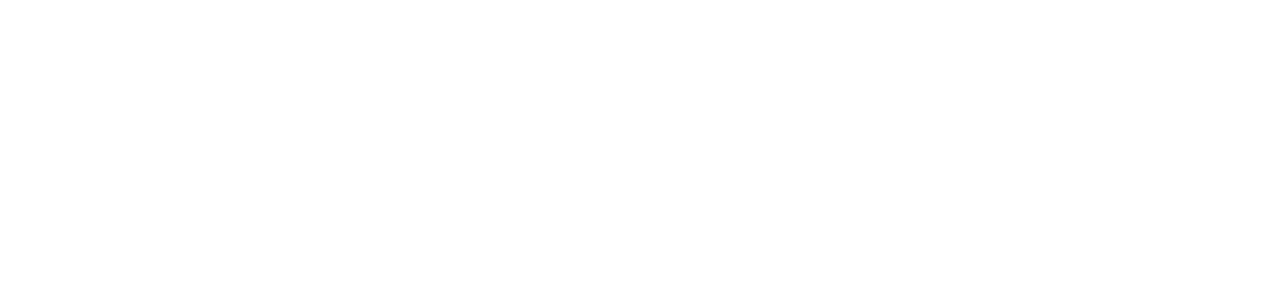
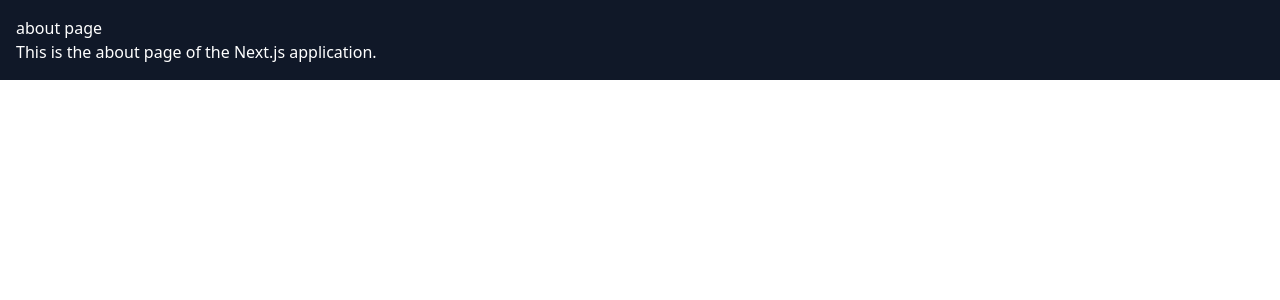
Before and after one commit to Aashik9567/NextJs_Learning, a Next.js app: page /about in a window 1280 px wide. Shown: the top 300 px of the page. Built offline with nearby package versions, Linux system fonts and the light colour scheme.

Commit message:
Update dependencies and enhance routing with new pages and error handling

```diff
--- a/postcss.config.mjs
+++ b/postcss.config.mjs
@@ -1,5 +1,6 @@
 const config = {
-  plugins: ["@tailwindcss/postcss"],
+  plugins: {
+    "@tailwindcss/postcss": {},
+  },
 };
-
 export default config;
--- a/src/app/about/page.tsx
+++ b/src/app/about/page.tsx
@@ -2,7 +2,7 @@ import React from 'react'
 
 const page = () => {
   return (
-    <div>
+    <div className='bg-gray-900 text-white p-4'>
      <h1>about page </h1>
       <p>This is the about page of the Next.js application.</p>
     </div>
--- /dev/null
+++ b/src/app/docs/[[...slug]]/page.tsx
@@ -0,0 +1,30 @@
+import React from 'react'
+
+const DocsDetail = async( {params}:{
+    params:Promise<{slug: string[]}>
+}) => {
+    const {slug} = await params;
+     if (slug?.length === 1) {
+            return (
+                <div>
+                    <h1>Docs Category: {slug[0]}</h1>
+                    <p>Explore the {slug[0]} category documentation.</p>
+                </div>
+            )
+        }else if (slug?.length === 2) {
+            return (
+                <div>
+                    <h1>Docs Topic: {slug[0]} - {slug[1]}</h1>
+                    <p>Learn about {slug[1]} in the {slug[0]} category.</p>
+                </div>
+            )
+        }
+
+  return (
+    <div>
+      <h1>Docs Page</h1>
+    </div>
+  )
+}
+
+export default DocsDetail
--- a/src/app/global.css
+++ b/src/app/global.css
@@ -1,144 +1 @@
 @import "tailwindcss";
-@plugin "tailwindcss-animate";
-@custom-variant dark (&:is(.dark *));
-
-/* Inline theme variables */
-@theme inline {
-  --color-background: var(--background);
-  --color-foreground: var(--foreground);
-  --font-sans: var(--font-geist-sans);
-  --font-mono: var(--font-geist-mono);
-  --color-sidebar-ring: var(--sidebar-ring);
-  --color-sidebar-border: var(--sidebar-border);
-  --color-sidebar-accent-foreground: var(--sidebar-accent-foreground);
-  --color-sidebar-accent: var(--sidebar-accent);
-  --color-sidebar-primary-foreground: var(--sidebar-primary-foreground);
-  --color-sidebar-primary: var(--sidebar-primary);
-  --color-sidebar-foreground: var(--sidebar-foreground);
-  --color-sidebar: var(--sidebar);
-  --color-chart-5: var(--chart-5);
-  --color-chart-4: var(--chart-4);
-  --color-chart-3: var(--chart-3);
-  --color-chart-2: var(--chart-2);
-  --color-chart-1: var(--chart-1);
-  --color-ring: var(--ring);
-  --color-input: var(--input);
-  --color-border: var(--border);
-  --color-destructive-foreground: var(--destructive-foreground);
-  --color-destructive: var(--destructive);
-  --color-accent-foreground: var(--accent-foreground);
-  --color-accent: var(--accent);
-  --color-muted-foreground: var(--muted-foreground);
-  --color-muted: var(--muted);
-  --color-secondary-foreground: var(--secondary-foreground);
-  --color-secondary: var(--secondary);
-  --color-primary-foreground: var(--primary-foreground);
-  --color-primary: var(--primary);
-  --color-popover-foreground: var(--popover-foreground);
-  --color-popover: var(--popover);
-  --color-card-foreground: var(--card-foreground);
-  --color-card: var(--card);
-  --radius-sm: calc(var(--radius) - 4px);
-  --radius-md: calc(var(--radius) - 2px);
-  --radius-lg: var(--radius);
-  --radius-xl: calc(var(--radius) + 4px);
-}
-
-:root {
-  --background: oklch(1 0 0);
-  --foreground: oklch(0.145 0 0);
-  --card: oklch(1 0 0);
-  --card-foreground: oklch(0.145 0 0);
-  --popover: oklch(1 0 0);
-  --popover-foreground: oklch(0.145 0 0);
-  --primary: oklch(0.205 0 0);
-  --primary-foreground: oklch(0.985 0 0);
-  --secondary: oklch(0.97 0 0);
-  --secondary-foreground: oklch(0.205 0 0);
-  --muted: oklch(0.97 0 0);
-  --muted-foreground: oklch(0.556 0 0);
-  --accent: oklch(0.97 0 0);
-  --accent-foreground: oklch(0.205 0 0);
-  --destructive: oklch(0.577 0.245 27.325);
-  --destructive-foreground: oklch(0.577 0.245 27.325);
-  --border: oklch(0.922 0 0);
-  --input: oklch(0.922 0 0);
-  --ring: oklch(0.708 0 0);
-  --chart-1: oklch(0.646 0.222 41.116);
-  --chart-2: oklch(0.6 0.118 184.704);
-  --chart-3: oklch(0.398 0.07 227.392);
-  --chart-4: oklch(0.828 0.189 84.429);
-  --chart-5: oklch(0.769 0.188 70.08);
-  --radius: 0.625rem;
-  --sidebar: oklch(0.985 0 0);
-  --sidebar-foreground: oklch(0.145 0 0);
-  --sidebar-primary: oklch(0.205 0 0);
-  --sidebar-primary-foreground: oklch(0.985 0 0);
-  --sidebar-accent: oklch(0.97 0 0);
-  --sidebar-accent-foreground: oklch(0.205 0 0);
-  --sidebar-border: oklch(0.922 0 0);
-  --sidebar-ring: oklch(0.708 0 0);
-  --ui-scale: 1;
-  --ui-scale-inverse: 1;
-}
-
-.dark {
-  --background: oklch(0.145 0 0);
-  --foreground: oklch(0.985 0 0);
-  --card: oklch(0.145 0 0);
-  --card-foreground: oklch(0.985 0 0);
-  --popover: oklch(0.145 0 0);
-  --popover-foreground: oklch(0.985 0 0);
-  --primary: oklch(0.985 0 0);
-  --primary-foreground: oklch(0.205 0 0);
-  --secondary: oklch(0.269 0 0);
-  --secondary-foreground: oklch(0.985 0 0);
-  --muted: oklch(0.269 0 0);
-  --muted-foreground: oklch(0.708 0 0);
-  --accent: oklch(0.269 0 0);
-  --accent-foreground: oklch(0.985 0 0);
-  --destructive: oklch(0.396 0.141 25.723);
-  --destructive-foreground: oklch(0.637 0.237 25.331);
-  --border: oklch(0.269 0 0);
-  --input: oklch(0.269 0 0);
-  --ring: oklch(0.439 0 0);
-  --chart-1: oklch(0.488 0.243 264.376);
-  --chart-2: oklch(0.696 0.17 162.48);
-  --chart-3: oklch(0.769 0.188 70.08);
-  --chart-4: oklch(0.627 0.265 303.9);
-  --chart-5: oklch(0.645 0.246 16.439);
-  --sidebar: oklch(0.205 0 0);
-  --sidebar-foreground: oklch(0.985 0 0);
-  --sidebar-primary: oklch(0.488 0.243 264.376);
-  --sidebar-primary-foreground: oklch(0.985 0 0);
-  --sidebar-accent: oklch(0.269 0 0);
-  --sidebar-accent-foreground: oklch(0.985 0 0);
-  --sidebar-border: oklch(0.269 0 0);
-  --sidebar-ring: oklch(0.439 0 0);
-}
-
-@layer base {
-  * {
-    @apply border-border outline-ring/50;
-  }
-  body {
-    @apply bg-background text-foreground;
-    margin: 0;
-    padding: 0;
-    overflow-x: hidden;
-
-    min-height: 100vh;
-  }
-  html {
-    height: 100%;
-  }
-}
-
-/* FOUC prevention */
-body {
-  visibility: hidden;
-}
-body.content-loaded {
-  visibility: visible;
-  transition: visibility 0s;
-}
--- /dev/null
+++ b/src/app/not-found.tsx
@@ -0,0 +1,12 @@
+ import React from 'react'
+
+ const notFound = () => {
+   return (
+     <div>
+       <h1>Route doesnot exist</h1>
+        <p>404 - Page Not Found</p>
+     </div>
+   )
+ }
+
+ export default notFound
--- /dev/null
+++ b/src/app/products/[productId]/reviews/[reviewId]/not-found.tsx
@@ -0,0 +1,16 @@
+"use client";
+import { usePathname } from "next/navigation"
+
+
+const reviewNotFound = () => {
+    const pathname = usePathname();
+    const productId = pathname.split('/')[2];
+    const reviewId = pathname.split('/')[4];
+  return (
+    <div>
+      <h1>Reveiw {reviewId} not found for product {productId}</h1>
+    </div>
+  )
+}
+
+export default reviewNotFound
--- a/src/app/products/[productId]/reviews/[reviewId]/page.tsx
+++ b/src/app/products/[productId]/reviews/[reviewId]/page.tsx
@@ -1,11 +1,13 @@
-import React from 'react'
-
+import { notFound } from "next/navigation";
 const page = async({params}:
     {
         params:Promise<{productId: string, reviewId: string}>
     }
 ) => {
     const {productId, reviewId} = await params;
+    if (parseInt(reviewId) >=1000){
+        notFound();
+    }
   return (
     <div>
       <h1>Review no {reviewId} for {productId}</h1>
```
Also changed, not shown: package.json (+7 -6 lines), 1 other file (tests, documents, lock files or other folders).
